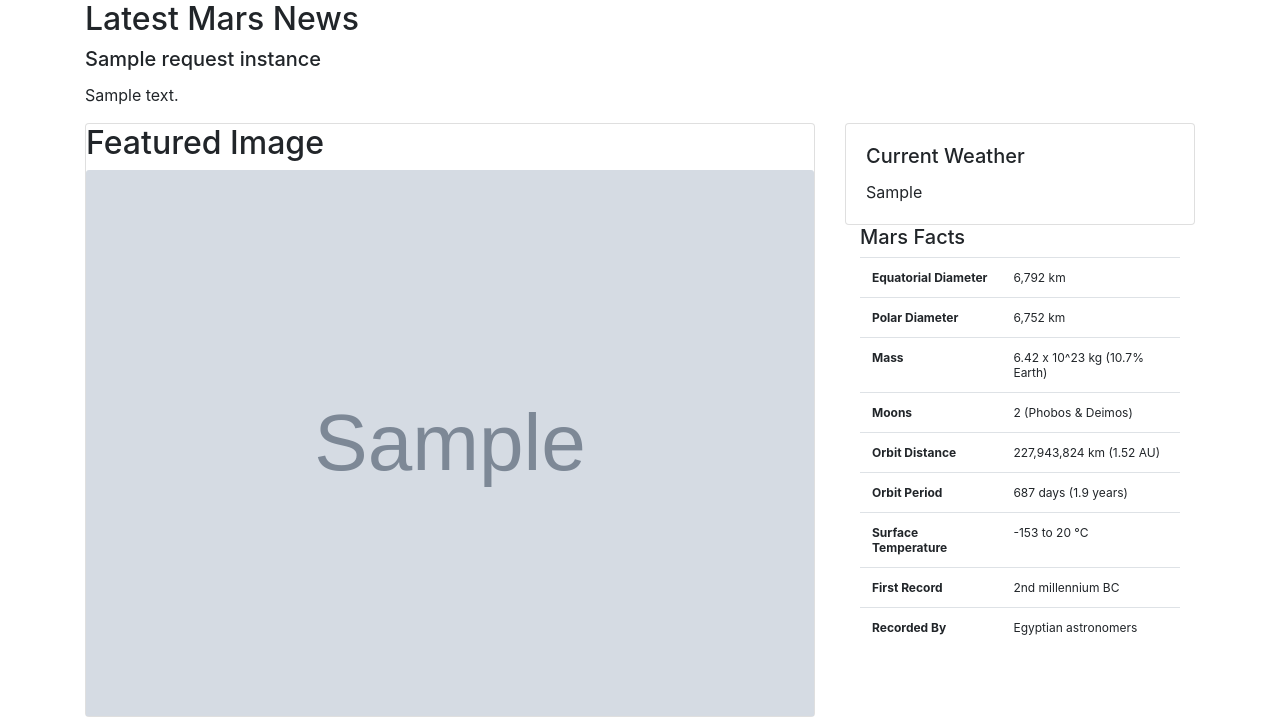
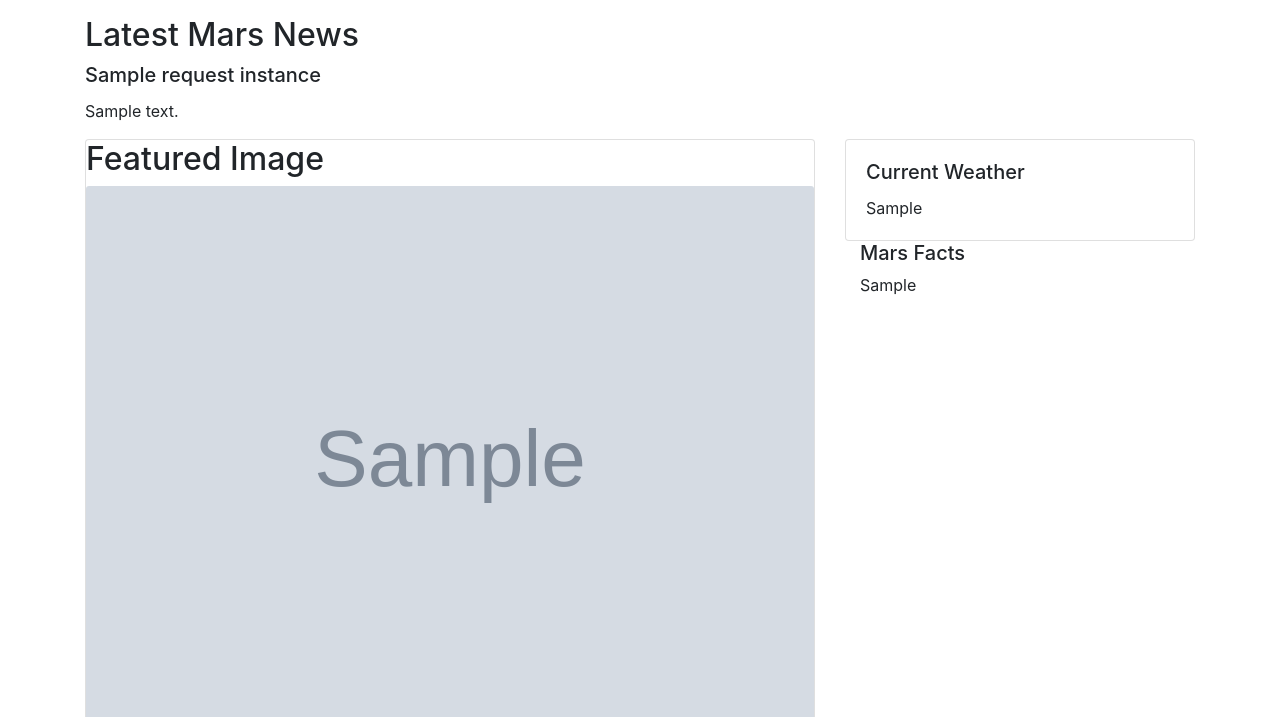
Before and after one commit to ovbondarenko/mission-to-mars, a Flask app: page / in a window 1280 px wide. Shown: the part 283-1000 px from the top of the page. Run offline with Flask 2, Linux system fonts and the light colour scheme; grey boxes marked "Sample" are stand-in pictures; a database or web service that is not in the repository returns one stand-in record (values such as "Sample title"); parts of the project's set-up code (start-up, migrations or seed data) failed here and were passed over; some libraries are stand-ins or nearby versions.

Commit message:
Complete flask app. Fix css stylesheet link

```diff
--- a/templates/style.css
+++ b/static/css/style.css
@@ -7,20 +7,11 @@
 
 }
 
-h1 {
-    color: whitesmoke;
-}
-
 
 #featured-image-card {
     margin: none;
     padding: none;
 }
-/*
-.card {
-    margin: 20px;
-    /* width: 18rem; */
-} */
 
 
 p {
--- a/templates/index.html
+++ b/templates/index.html
@@ -8,7 +8,7 @@
     <meta charset="UTF-8">
     <meta name="viewport" content="width=device-width, initial-scale=1.0">
     <meta http-equiv="X-UA-Compatible" content="ie=edge">
-    <title>Hawaii climate analysis</title>
+    <title>Mars news scraping</title>
       <!-- Bring in our bootstrap stylesheet -->
     <link rel="stylesheet" href="https://stackpath.bootstrapcdn.com/bootstrap/4.3.1/css/bootstrap.min.css" integrity="sha384-ggOyR0iXCbMQv3Xipma34MD+dH/1fQ784/j6cY/iJTQUOhcWr7x9JvoRxT2MZw1T" crossorigin="anonymous">
 
@@ -16,15 +16,18 @@
     <script src="https://cdnjs.cloudflare.com/ajax/libs/popper.js/1.14.7/umd/popper.min.js" integrity="sha384-UO2eT0CpHqdSJQ6hJty5KVphtPhzWj9WO1clHTMGa3JDZwrnQq4sF86dIHNDz0W1" crossorigin="anonymous"></script>
     <script src="https://stackpath.bootstrapcdn.com/bootstrap/4.3.1/js/bootstrap.min.js" integrity="sha384-JjSmVgyd0p3pXB1rRibZUAYoIIy6OrQ6VrjIEaFf/nJGzIxFDsf4x0xIM+B07jRM" crossorigin="anonymous"></script>
 
-    <link rel="stylesheet" href="style.css">
+    <link rel="stylesheet" href="/static/css/style.css">
+
 </head>
 <body>
+
     <div class="jumbotron">
         <h1 class="display-4">Mission to Mars</h1>
-        <p1 class="lead">
+        <p class="lead  text-center">
             <a class="btn btn-primary btn-lg" href="\scrape" role="button">Scrape New Data</a>
-        </p1>
+        </p>
     </div>
+
 
     <div class = "container">
         <h2 class = "title"> Latest Mars News</h2>
@@ -53,44 +56,8 @@
 
             <div class = "container">
             <h5> Mars Facts</h5>
-            <table  class="table table-condensed">
-                <tbody>
-            <tr>
-                <th>Equatorial Diameter</th>
-                <td>6,792 km</td>
-            </tr>
-            <tr>
-                <th>Polar Diameter</th>
-                <td>6,752 km</td>
-            </tr>
-            <tr>
-                <th>Mass</th>
-                <td>6.42 x 10^23 kg (10.7% Earth)</td></tr>
-                <tr>
-                    <th>Moons</th>
-                    <td>2 (Phobos &amp; Deimos)</td>
-                </tr>
-                    <tr>
-                        <th>Orbit Distance</th>
-                        <td>227,943,824 km (1.52 AU)</td>
-                    </tr>
-                    <tr>
-                        <th>Orbit Period</th>
-                            <td>687 days (1.9 years)</td>
-                        </tr>
-                        <tr>
-                            <th>Surface Temperature</th>
-                            <td>-153 to 20 °C</td>
-            </tr>
-            <tr>
-                <th>First Record</th>
-                <td>2nd millennium BC</td></tr>
-                <tr>
-                        <th>Recorded By</th>
-                            <td>Egyptian astronomers</td>
-                        </tr>
-                        </tbody>
-            </table>
+
+            {{ news['mars-facts'] | safe }}
 
             </div>
 
@@ -107,16 +74,16 @@
                 <div class="col-xs-12 col-sm-12 col-md-6 col-xl-6">
                     <div class = "card">
                         <div class = "card-body">
-                                <img  class ="card-img-top" src = "https://upload.wikimedia.org/wikipedia/commons/0/02/OSIRIS_Mars_true_color.jpg" alt = "...">
-                                <h5 class = "card-title"> Hemisphere</h5>
+                                <img  class ="card-img-top" src = {{ news['hemisphere-images'][0]['img_url'] }} alt = "...">
+                                <h5 class = "card-title"> {{news['hemisphere-images'][0]['title']}} </h5>
                         </div>
                     </div>
                 </div>
                 <div class="col-xs-12 col-sm-12 col-md-6 col-xl-6">
                     <div class = "card">
                         <div class = "card-body">
-                                <img  class ="card-img-top" src = "https://upload.wikimedia.org/wikipedia/commons/0/02/OSIRIS_Mars_true_color.jpg" alt = "...">
-                                <h5 class = "card-title"> Hemisphere</h5>
+                                <img  class ="card-img-top" src = {{news['hemisphere-images'][1]['img_url']}} alt = "...">
+                                <h5 class = "card-title"> {{news['hemisphere-images'][1]['title']}} </h5>
                         </div>
                     </div>
                 </div>
@@ -127,16 +94,16 @@
                     <div class="col-xs-12 col-sm-12 col-md-6 col-xl-6">
                         <div class = "card">
                             <div class = "card-body">
-                                    <img  class ="card-img-top" src = "https://upload.wikimedia.org/wikipedia/commons/0/02/OSIRIS_Mars_true_color.jpg" alt = "...">
-                                    <h5 class = "card-title"> Hemisphere</h5>
+                                    <img  class ="card-img-top" src =  {{news['hemisphere-images'][2]['img_url']}} alt = "...">
+                                    <h5 class = "card-title"> {{news['hemisphere-images'][2]['title']}} </h5>
                             </div>
                         </div>
                     </div>
                     <div class="col-xs-12 col-sm-12 col-md-6 col-xl-6">
                         <div class = "card">
                             <div class = "card-body">
-                                    <img  class ="card-img-top" src = "https://upload.wikimedia.org/wikipedia/commons/0/02/OSIRIS_Mars_true_color.jpg" alt = "...">
-                                    <h5 class = "card-title"> Hemisphere</h5>
+                                    <img  class ="card-img-top" src =  {{news['hemisphere-images'][3]['img_url']}} alt = "...">
+                                    <h5 class = "card-title"> {{news['hemisphere-images'][3]['title']}} </h5>
                             </div>
                         </div>
                     </div>
```
Also changed, not shown: mission_to_mars.py (+67 -49 lines).
